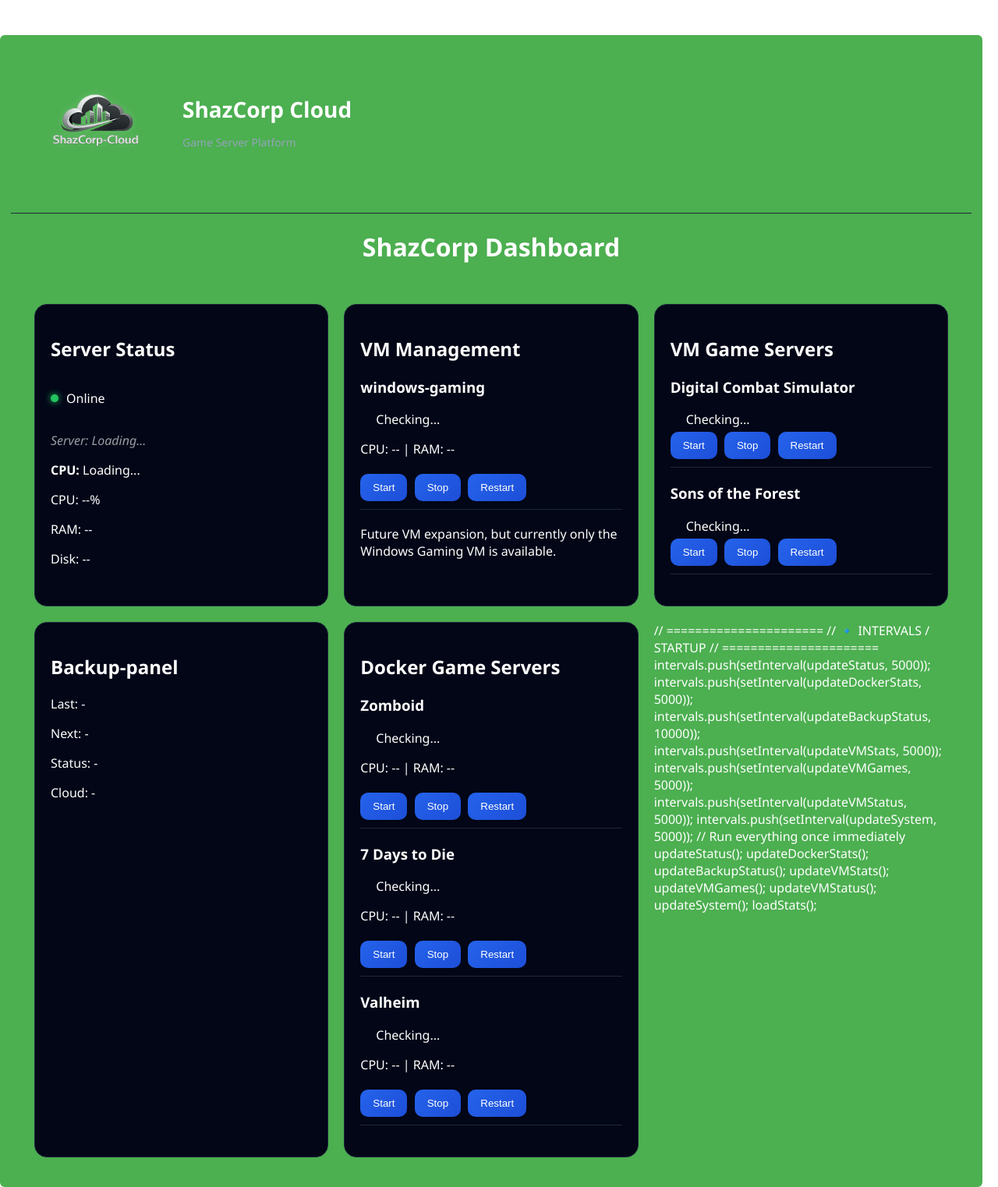
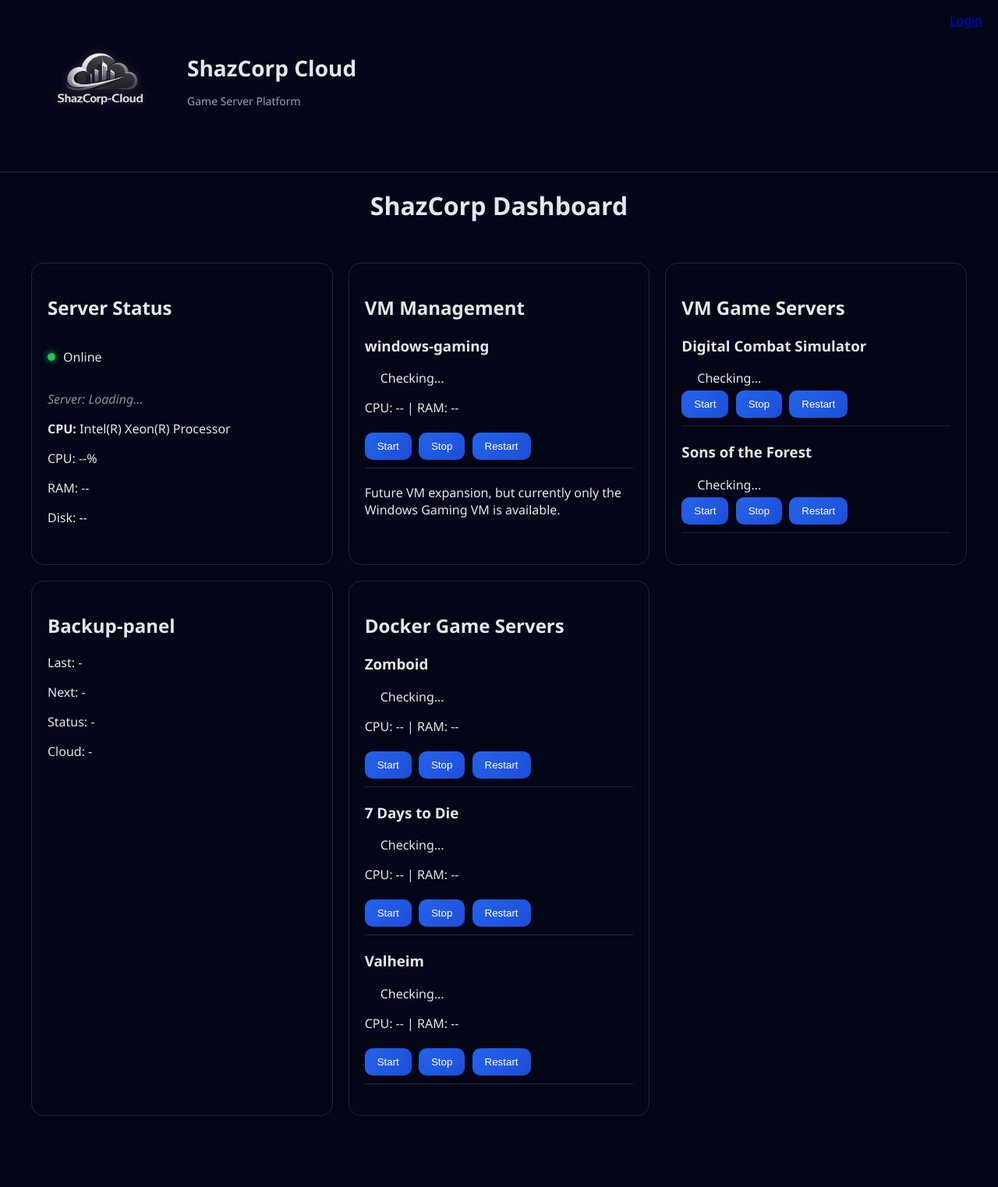
Before and after one commit to shazzi2k/azure-game-server-dashboard, a Flask app: page / in a window 1280 px wide. Shown: the whole page at 78% size. After the commit the page ends 1432 px from the top, so only its background shows below. Run offline with Flask 3, Linux system fonts and the light colour scheme; parts of the project's set-up code (start-up, migrations or seed data) failed here and were passed over.

Commit message:
remove legacy auth, use azure auth only

```diff
--- a/app.py
+++ b/app.py
@@ -61,7 +61,6 @@ cpu_name = get_cpu_name()
 #######API ENDPOINTS#######
 
 @app.route("/api/stats")
-@login_required
 def stats():
     return {
         "cpu": get_cpu_name(),
--- a/templates/index.html
+++ b/templates/index.html
@@ -13,7 +13,7 @@
         Logged in as: {{ user }}
         <a href="/.auth/logout">Logout</a>
     {% else %}
-        <a href="/login" class="btn login-btn">
+        <a href="/.auth/login/aad">Login</a>
     {% endif %}
 
 </div>
@@ -141,12 +141,10 @@
 
 
 <script>
-let isRedirecting = false;
+
 let intervals = [];
 
-function logout() {
-    window.location.href = "/logout";
-}
+
 
 //API helper with built-in 401 handling and JSON parsing
 
@@ -154,12 +152,8 @@ function safeFetch(url, options = {}) {
     return fetch(url, options)
         .then(res => {
             if (res.status === 401) {
-                if (!isRedirecting) {
-                    isRedirecting = true;
-                    intervals.forEach(clearInterval);
-                    window.location.replace("/login");
-                }
-                throw new Error("Unauthorized");
+              console.log("Unauthorized - handled by Azure auth");
+              return null;
             }
 
             return res.text().then(text => {
@@ -451,24 +445,3 @@ loadStats();
 
 </body>
 </html>
-
-// ======================
-// 🔹 INTERVALS / STARTUP
-// ======================
-intervals.push(setInterval(updateStatus, 5000));
-intervals.push(setInterval(updateDockerStats, 5000));
-intervals.push(setInterval(updateBackupStatus, 10000));
-intervals.push(setInterval(updateVMStats, 5000));
-intervals.push(setInterval(updateVMGames, 5000));
-intervals.push(setInterval(updateVMStatus, 5000));
-intervals.push(setInterval(updateSystem, 5000));
-
-// Run everything once immediately
-updateStatus();
-updateDockerStats();
-updateBackupStatus();
-updateVMStats();
-updateVMGames();
-updateVMStatus();
-updateSystem();
-loadStats();
```
